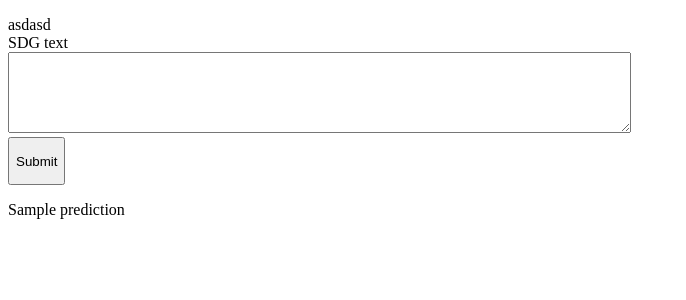
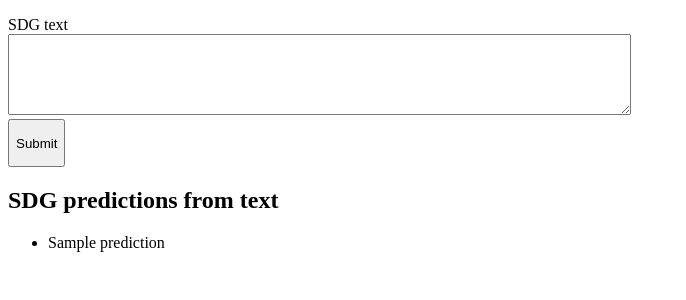
Before and after one commit to Tolsager/sdg_clf_website, a Flask app: template templates/home.html in a window 1280 px wide. Shown: the part 155-455 px from the top of the page, without its empty margins (0-686 px from the left). Run offline with Flask 2, Linux system fonts and the light colour scheme; the template is opened without the code that fills it: most values are stand-ins (such as "Sample title", 1, 10 or a date in 2020).

Commit message:
add for loop to template

```diff
--- a/templates/home.html
+++ b/templates/home.html
@@ -1,7 +1,6 @@
 {% extends "header.html" %}
 {% block content %}
 <div class="home">
-<form method="submit">asdasd</form>
 <form method="post">
     <label for="sdg_text">SDG text</label>
     <br>
@@ -13,6 +12,14 @@
         </button>
     </div>
 </form>
-    <p>{{ prediction }}</p>
+    {% if prediction %}
+        <h2>SDG predictions from text</h2>
+        <ul>
+        {% for p in prediction %}
+        <li>{{ p }}</li>
+        {% endfor %}
+        </ul>
+    {% else %}
+    {% endif %}
 </div>
 {% endblock %}
```
